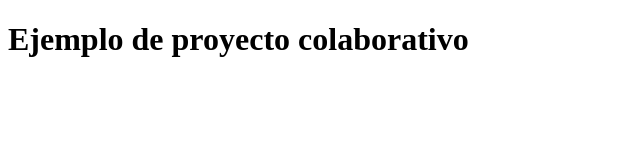
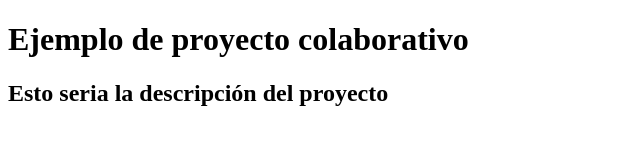
Before and after one commit to adriangutiro/proyeto-N--1, a plain HTML site: page index.html in a window 1280 px wide. Shown: the whole page, without its empty margins (0-640 px from the left). Drawn offline with Linux system fonts and the light colour scheme.

Commit message:
Introduciendo el H2

```diff
--- a/index.html
+++ b/index.html
@@ -8,6 +8,7 @@
  <body>
     <header>
         <h1>Ejemplo de proyecto colaborativo</h1>
+        <h2>Esto seria la descripción del proyecto</h2>
     </header>
 
  </body>
```
